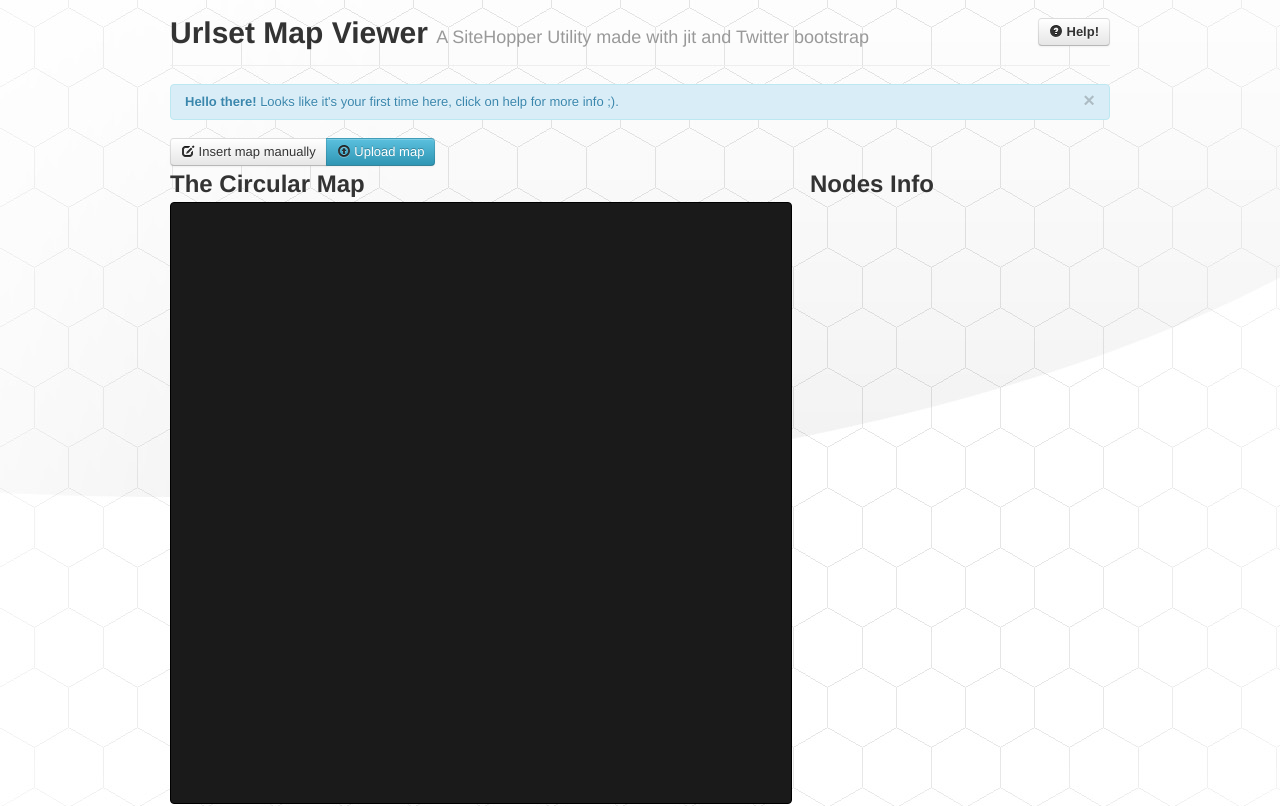
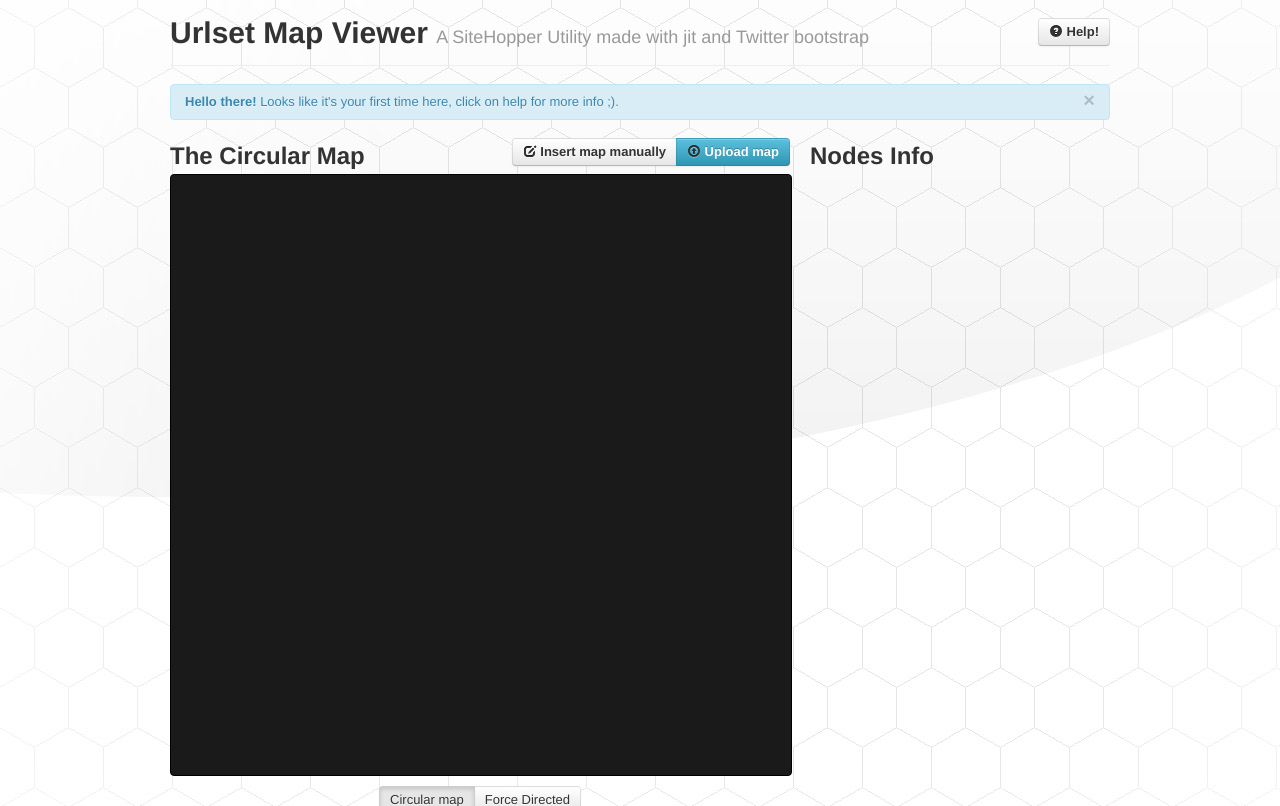
Before and after one commit to WebMole/WebMole, a PHP site: page / in a window 1280 px wide. Shown: the top 806 px of the page. Run offline with PHP 8.4, Linux system fonts and the light colour scheme.

Commit message:
small fixes

```diff
--- a/css/style.css
+++ b/css/style.css
@@ -58,7 +58,7 @@
 	margin-bottom: 10px;
 }
 
-¸/* Twitter Bootstrap tweaks */
+/* Twitter Bootstrap tweaks */
 
 .btn-group-centered {
 	text-align: center;
--- a/index.php
+++ b/index.php
@@ -29,6 +29,7 @@
 	<?php /* Noty Library (Growl Like jQuery notifications) */ ?>
 	<script language="javascript" type="text/javascript" src="js/noty/jquery.noty.js"></script>
 	<script language="javascript" type="text/javascript" src="js/noty/layouts/topLeft.js"></script>
+	<script language="javascript" type="text/javascript" src="js/noty/layouts/topRight.js"></script>
 	<script language="javascript" type="text/javascript" src="js/noty/layouts/top.js"></script>
 	<script language="javascript" type="text/javascript" src="js/noty/themes/default.js"></script>
 
@@ -52,16 +53,17 @@
 			<strong>Hello there!</strong> Looks like it's your first time here, click on help for more info ;).
 		</div>
 
-		<div class="btn-group-centered">
-			<div class="btn-group">
-				<a class="btn" data-toggle="modal" href="#source_modal" ><i class="icon-edit"></i> Insert map manually</a>
-				<a class="btn btn-info" data-toggle="modal" href="#upload_modal" ><i class="icon-upload"></i> Upload map</a>
-			</div>
-		</div>
-
 		<div class="row">
 			<div class="span8">
-				<h2>The Circular Map</h2>
+				<h2>The Circular Map
+					<div class="pull-right">
+						<div class="btn-group">
+							<a class="btn" data-toggle="modal" href="#source_modal" ><i class="icon-edit"></i> Insert map manually</a>
+							<a class="btn btn-info" data-toggle="modal" href="#upload_modal" ><i class="icon-upload"></i> Upload map</a>
+						</div>
+					</div>
+				</h2>
+
 				<div id="infovis"><?php /* Map is generated here */ ?></div>
 
 				<div class="btn-group-centered spacer">
--- a/js/umv-init.js
+++ b/js/umv-init.js
@@ -4,7 +4,7 @@
   prettyPrint();
 
   //Noty test
-  var my_notification = noty({type: "information", text: 'noty is alive and javascript is ebabled ;)', timeout: 3000});
+  var my_notification = noty({layout: "topRight", type: "information", text: 'noty is alive and javascript is ebabled ;)', timeout: 3500});
 
   // Handlers for buttons and actions
   attachHandlers();
```
